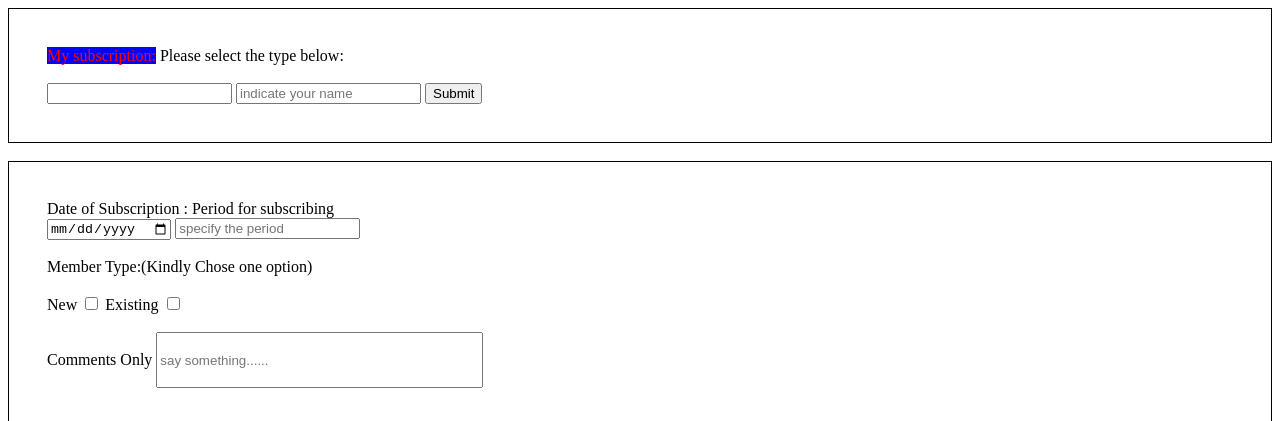
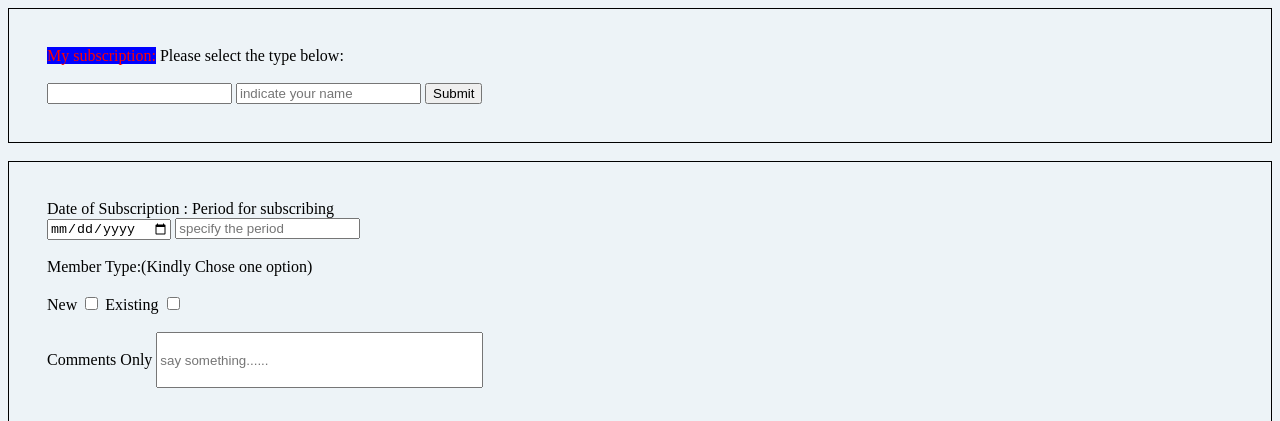
Before and after one commit to kenkim-pol/my-forms, a plain HTML site: page index.html in a window 1280 px wide. Shown: the top 421 px of the page. Drawn offline with Linux system fonts and the light colour scheme.

Commit message:
Update index.html

```diff
--- a/index.html
+++ b/index.html
@@ -5,6 +5,9 @@
         <title>kenkims,complete subscription form</title>
     </head>
     <style>
+    BODY{
+        background-color:rgb(237, 243, 247);
+    }
         #cat{
             color:red;
             background-color:blue;
@@ -15,6 +18,9 @@
         }
     </style>
     <body>
+    <div style="width:100%;,height:100%;,display:flex;,align-items:center;,justify-content:center;"
+
+    id="deform">
 <FORM action = "https://www.khanacademy.org/computer-programming/making-of-forms-by-kenpol/4657234661457920"method="post">
 <span id = "cat"><label for="subcri">My subscription:</label></span>
 <label for="subtyp">Please select the type below:</label>
@@ -41,6 +47,6 @@
 <a href="https://kenkim-pol.github.io/master-github.io/"style="text-decoration:none;border-radius:2px;background-color:blue;color:white;position:absolute;width:144px;padding:2px;height:45px;padding:8px">Home</a>
 
   <img style="background-color:rgb(217, 171, 165),width:37px;height:91px;position:absolute;left:173px" src="https://cdn.kastatic.org/third_party/javascript-khansrc/live-editor/build/images/food/chocolates.png"alt="a cool animal">
-
+  </div>
     </body>
 </html>
```
